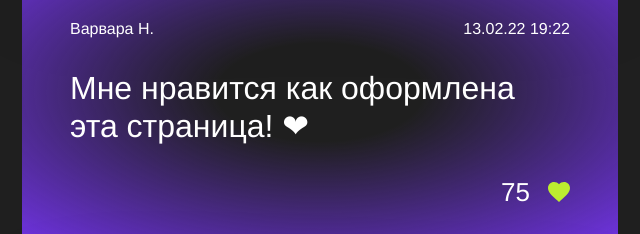
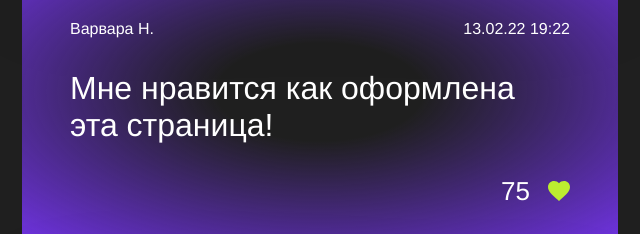
Before and after one commit to koperchakalena-arch/3-rd-course-hw, a plain HTML site: page index.html in a window 1280 px wide. Shown: the part 415-649 px from the top of the page, 320-960 px from the left. Drawn offline with Linux system fonts and the light colour scheme.

Commit message:
репозиторий

```diff
--- a/index.html
+++ b/index.html
@@ -34,7 +34,7 @@
         </div>
         <div class="comment-body">
           <div class="comment-text">
-            Мне нравится как оформлена эта страница! ❤
+            Мне нравится как оформлена эта страница!
           </div>
         </div>
         <div class="comment-footer">
```
